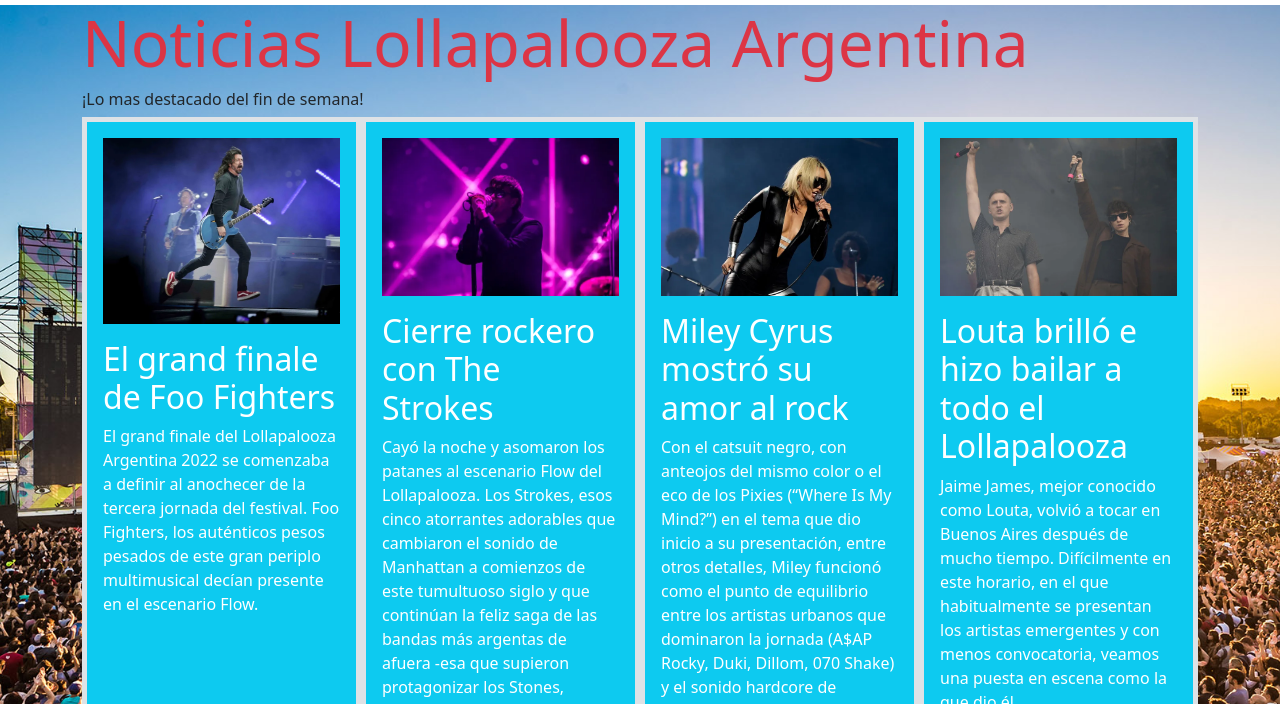
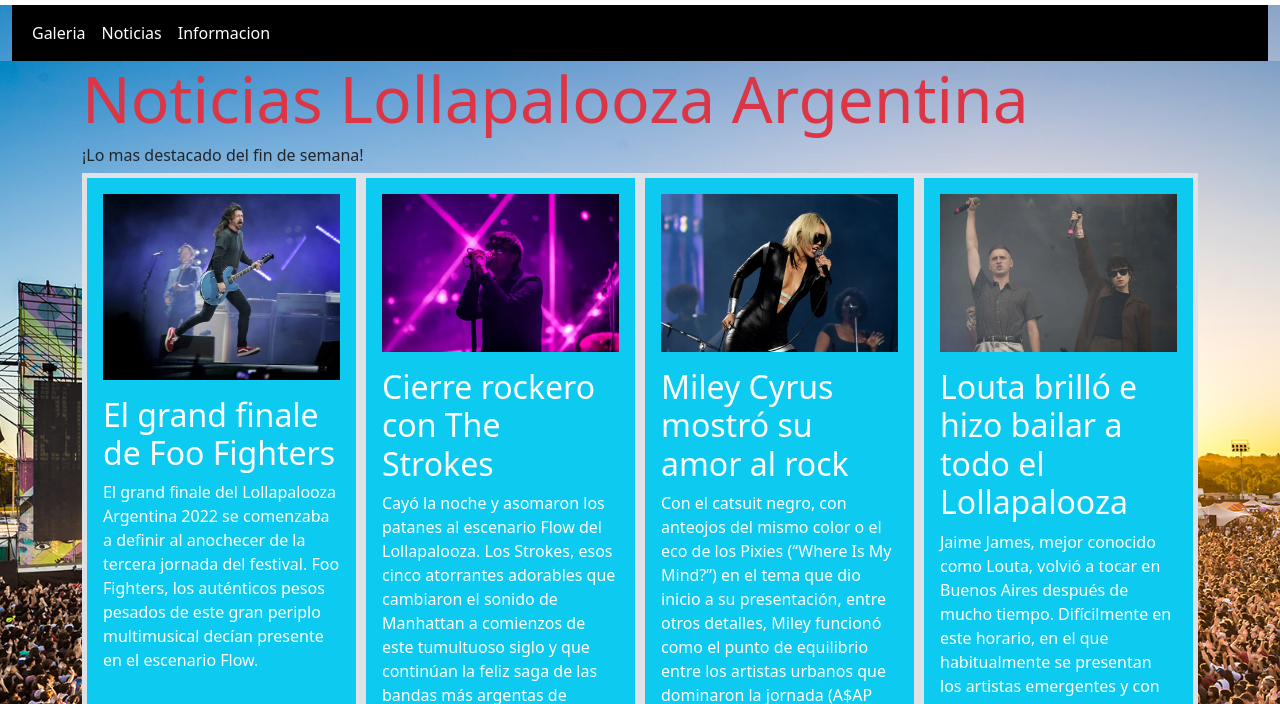
Before and after one commit to ivanjotta/lollapalooza-arg-2022, a plain HTML site: page noticias2.html in a window 1280 px wide. Shown: the part 96-800 px from the top of the page. Drawn offline with Linux system fonts and the light colour scheme.

Commit message:
se agrego barra de navegacion en Noticias

```diff
--- a/noticias2.html
+++ b/noticias2.html
@@ -11,7 +11,7 @@
     <!-- estilos css -->
     <link rel="stylesheet" href="css/estilos2.css">
 
-    <title>Inicio Lollapalooza Argentina 2022</title>
+    <title>Noticias Lollapalooza Argentina 2022</title>
   </head>
   <body>
     <div class="container-fluid bg-black">
@@ -21,6 +21,25 @@
                 <h2 class="text-warning display-6">Lollapalooza Argentina 2022</h2>
             </div>
         </div>
+    </div>
+    <div class="imagenfondo img-fliud">
+        <div class="container-fluid">
+            <nav class="navbar navbar-expand-lg navbar-light bg-black">
+                <div class="container-fluid">
+                  <div class="collapse navbar-collapse" id="navbarNav">
+                    <ul class="navbar-nav">
+                      <li class="nav-item">
+                        <a class="nav-link active text-white" href="./galeria.html">Galeria</a>
+                      </li>
+                      <li class="nav-item">
+                        <a class="nav-link active text-white" href="./noticias2.html">Noticias</a>
+                      </li>
+                      <li class="nav-item">
+                        <a class="nav-link active text-white" href="./informacion.html">Informacion</a>
+                    </ul>
+                  </div>
+                </div>
+              </nav>
     </div>
     <div class="imagenfondo img-fliud">
         <div class="container">
```
Also changed, not shown: inicio.html (+3 -2 lines).
